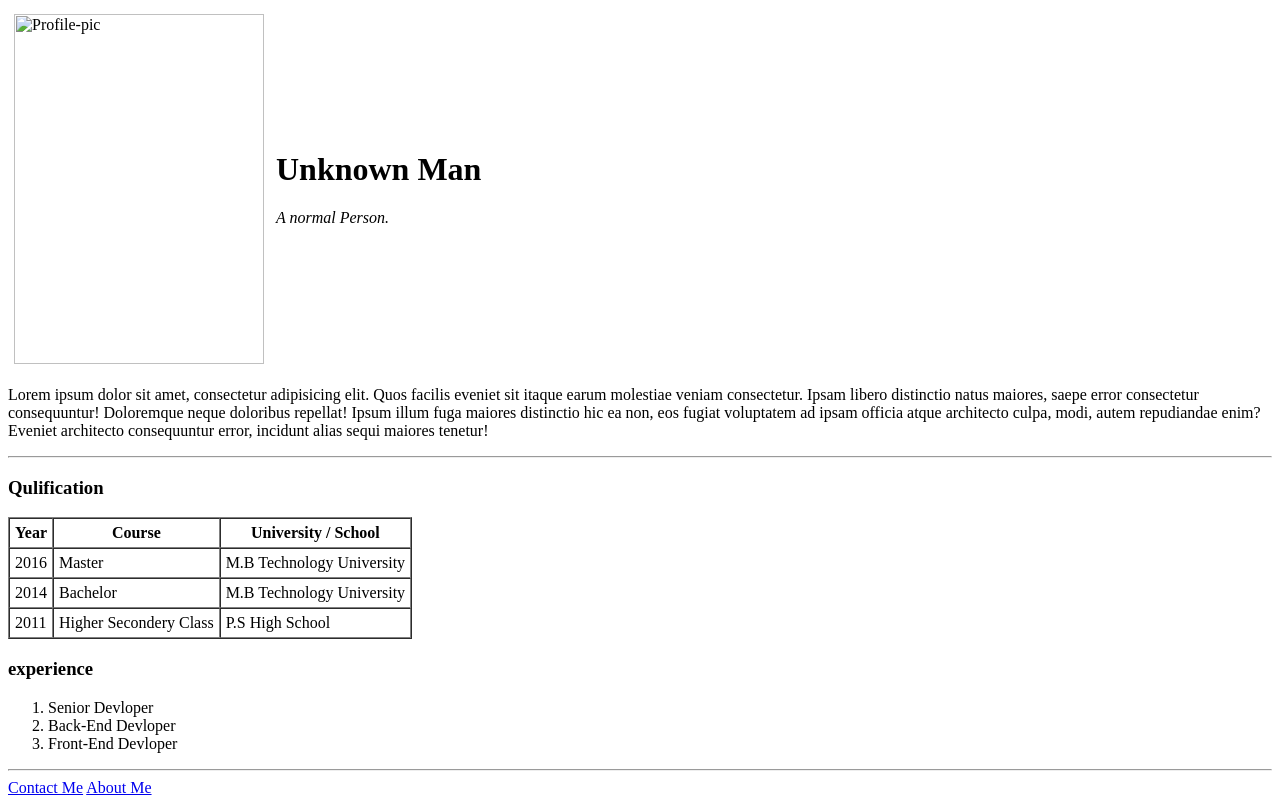
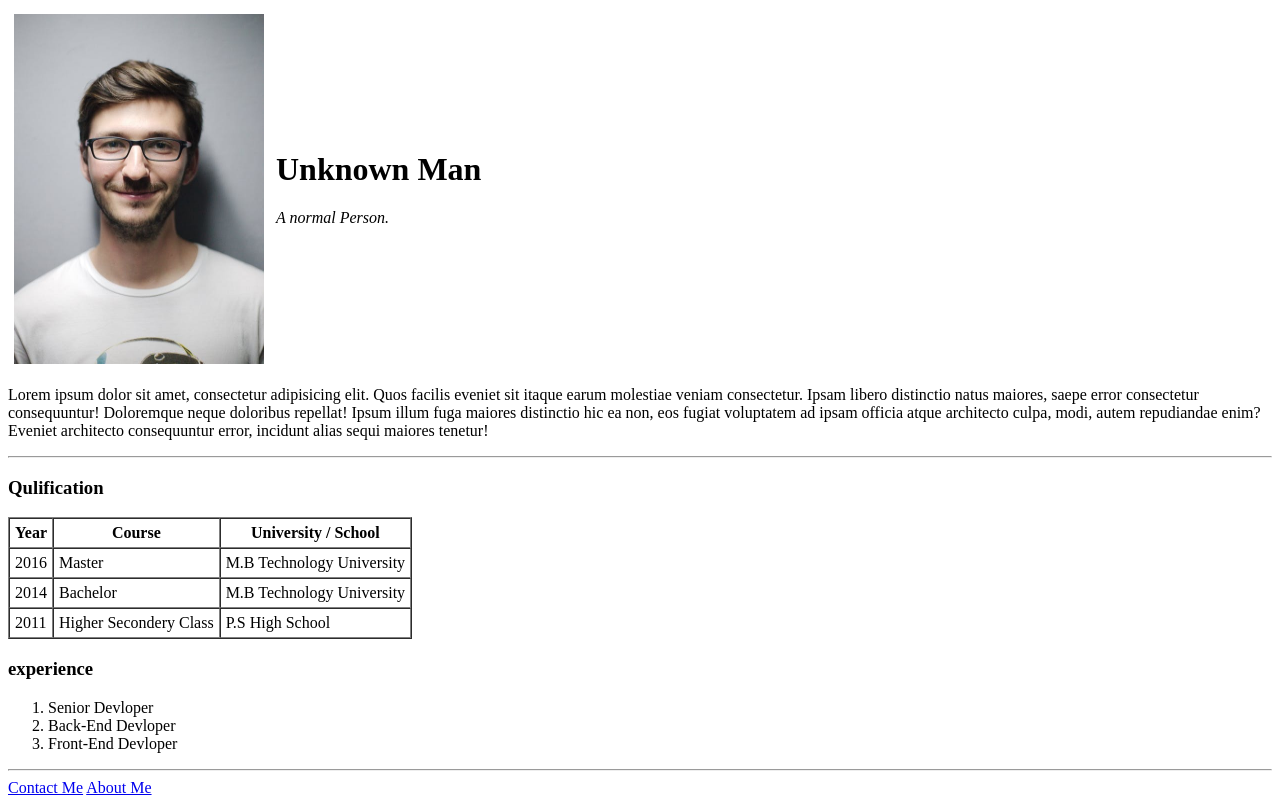
Before and after one commit to vishal-goswami/cv, a plain HTML site: page index.html in a window 1280 px wide. Drawn offline with Linux system fonts and the light colour scheme.

Commit message:
Image path change

```diff
--- a/index.html
+++ b/index.html
@@ -7,7 +7,7 @@
 			<tr>
 				<td>
 					<img
-						src="./image/profile-pic.jpeg"
+						src="./profile-pic.jpeg"
 						alt="Profile-pic"
 						width="250px"
 						height="350px"
```
